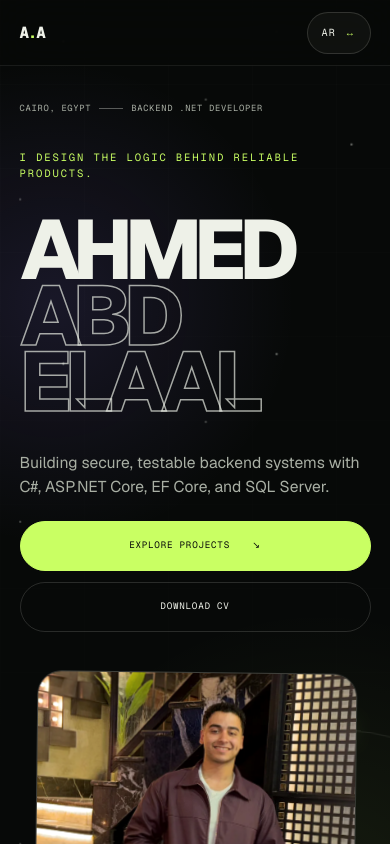
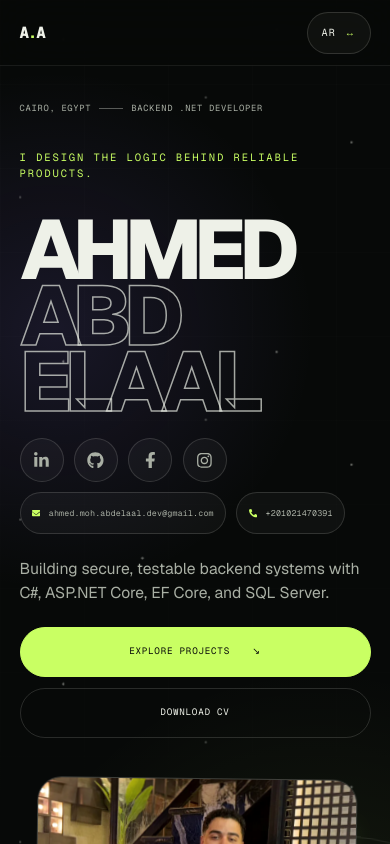
Before and after one commit to 3ab3al11/ahmed-abdelaal-portfolio, a Next.js app: page / in a window 390 px wide. Shown: the top 844 px of the page. Built offline with nearby package versions, Linux system fonts and the light colour scheme.

Commit message:
Move contact links to hero

```diff
--- a/app/globals.css
+++ b/app/globals.css
@@ -450,14 +450,59 @@ section[id] {
   animation-delay: 2.7s !important;
 }
 
+.hero-contact-bar {
+  display: flex;
+  width: min(760px, 62vw);
+  align-items: center;
+  flex-wrap: wrap;
+  gap: 0.65rem;
+  margin: 1.3rem 0 0 1vw;
+  animation: heroFadeUp 700ms cubic-bezier(0.22, 1, 0.36, 1) 2.82s both;
+}
+
+.hero-contact-link {
+  display: inline-flex;
+  min-height: 44px;
+  align-items: center;
+  gap: 0.55rem;
+  padding: 0 0.85rem;
+  border: 1px solid var(--line);
+  border-radius: 999px;
+  background: rgba(238, 241, 232, 0.035);
+  color: var(--paper-muted);
+  direction: ltr;
+  font-family: var(--font-geist-mono), monospace;
+  font-size: 0.55rem;
+  letter-spacing: 0.02em;
+  unicode-bidi: embed;
+  transition:
+    color 180ms ease,
+    border-color 180ms ease,
+    background 180ms ease,
+    transform 180ms ease;
+}
+
+.hero-contact-link svg {
+  flex: 0 0 auto;
+  color: var(--lime);
+}
+
+.hero-contact-link:hover,
+.hero-contact-link:focus-visible {
+  border-color: rgba(201, 255, 99, 0.65);
+  background: rgba(201, 255, 99, 0.08);
+  color: var(--paper);
+  transform: translateY(-2px);
+}
+
 .hero-bottom {
   display: flex;
   width: min(760px, 62vw);
   align-items: end;
   justify-content: space-between;
   gap: 3rem;
-  margin: 3.2rem 0 0 1vw;
-  animation: heroFadeUp 700ms cubic-bezier(0.22, 1, 0.36, 1) 2.85s both;
+  margin: 1.3rem 0 0 1vw;
+  animation: heroFadeUp 700ms cubic-bezier(0.22, 1, 0.36, 1) 2.95s both;
 }
 
 .hero-bottom > p {
@@ -1833,7 +1878,7 @@ section[id] {
   bottom: 2rem;
   left: 4vw;
   display: grid;
-  grid-template-columns: 1fr auto 1fr;
+  grid-template-columns: 1fr auto;
   align-items: center;
   padding-top: 1.5rem;
   border-top: 1px solid var(--line);
@@ -2156,6 +2201,10 @@ section[id] {
     width: 64vw;
   }
 
+  .hero-contact-bar {
+    width: 64vw;
+  }
+
   .project-card {
     min-height: 560px;
   }
@@ -2237,7 +2286,30 @@ section[id] {
     flex-direction: column;
     align-items: start;
     gap: 1.35rem;
-    margin: 2.2rem 0 0;
+    margin: 1.4rem 0 0;
+  }
+
+  .hero-contact-bar {
+    width: 100%;
+    margin: 1.4rem 0 0;
+  }
+
+  .hero-contact-bar .social-links {
+    width: 100%;
+  }
+
+  .hero-contact-link {
+    min-width: 0;
+    max-width: 100%;
+    min-height: 42px;
+    padding-inline: 0.7rem;
+    font-size: 0.52rem;
+  }
+
+  .hero-contact-link span {
+    overflow: hidden;
+    text-overflow: ellipsis;
+    white-space: nowrap;
   }
 
   .hero-bottom > p {
@@ -2460,11 +2532,6 @@ section[id] {
     gap: 1.5rem;
   }
 
-  .social-links {
-    grid-column: 1 / -1;
-    flex-wrap: wrap;
-  }
-
   .contact-footer > a {
     padding-block: 0.35rem;
   }
--- a/app/page.tsx
+++ b/app/page.tsx
@@ -7,10 +7,12 @@ import {
   type PointerEvent as ReactPointerEvent,
 } from "react";
 import {
+  FaEnvelope,
   FaFacebookF,
   FaGithub,
   FaInstagram,
   FaLinkedinIn,
+  FaPhoneAlt,
 } from "react-icons/fa";
 
 type Lang = "en" | "ar";
@@ -599,6 +601,33 @@ export default function Home() {
             <span className="hero-name-solid">{t.firstName}</span>
             <span className="hero-name-outline">{t.lastName}</span>
           </h1>
+          <div className="hero-contact-bar">
+            <div className="social-links ltr" aria-label={t.socialLabel}>
+              {socialLinks.map(({ label, href, Icon }) => (
+                <a
+                  key={label}
+                  href={href}
+                  target="_blank"
+                  rel="noreferrer"
+                  aria-label={label}
+                  title={label}
+                >
+                  <Icon aria-hidden="true" focusable="false" />
+                </a>
+              ))}
+            </div>
+            <a
+              className="hero-contact-link hero-email"
+              href="mailto:ahmed.moh.abdelaal.dev@gmail.com"
+            >
+              <FaEnvelope aria-hidden="true" focusable="false" />
+              <span>ahmed.moh.abdelaal.dev@gmail.com</span>
+            </a>
+            <a className="hero-contact-link" href="tel:+201021470391">
+              <FaPhoneAlt aria-hidden="true" focusable="false" />
+              <span>+201021470391</span>
+            </a>
+          </div>
           <div className="hero-bottom">
             <p>{t.heroBody}</p>
             <div className="hero-actions">
@@ -868,20 +897,6 @@ export default function Home() {
           </a>
         </div>
         <div className="contact-footer">
-          <div className="social-links ltr" aria-label={t.socialLabel}>
-            {socialLinks.map(({ label, href, Icon }) => (
-              <a
-                key={label}
-                href={href}
-                target="_blank"
-                rel="noreferrer"
-                aria-label={label}
-                title={label}
-              >
-                <Icon aria-hidden="true" focusable="false" />
-              </a>
-            ))}
-          </div>
           <p>© {new Date().getFullYear()} Ahmed Mohamed Abd ElAal</p>
           <a href="#top">{t.backToTop} ↑</a>
         </div>
```
Also changed, not shown: 1 other file (tests, documents, lock files or other folders).
